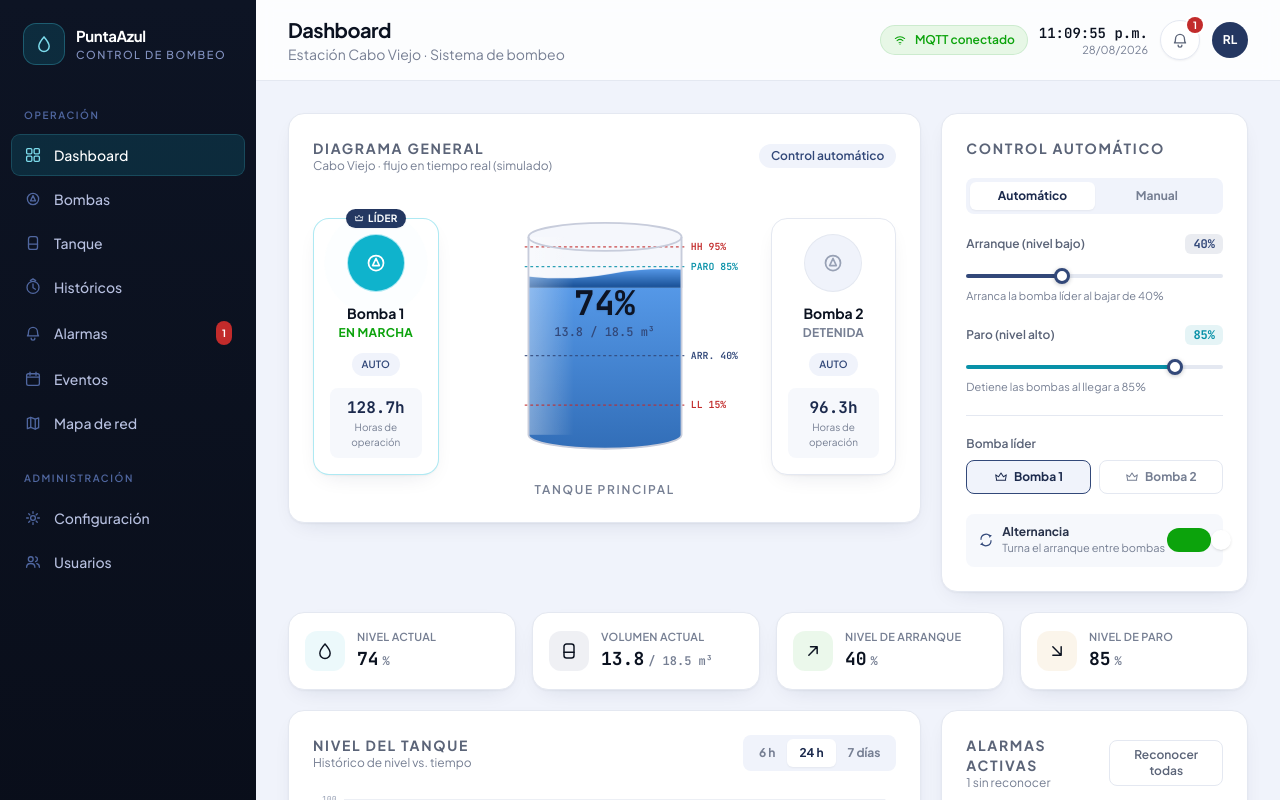
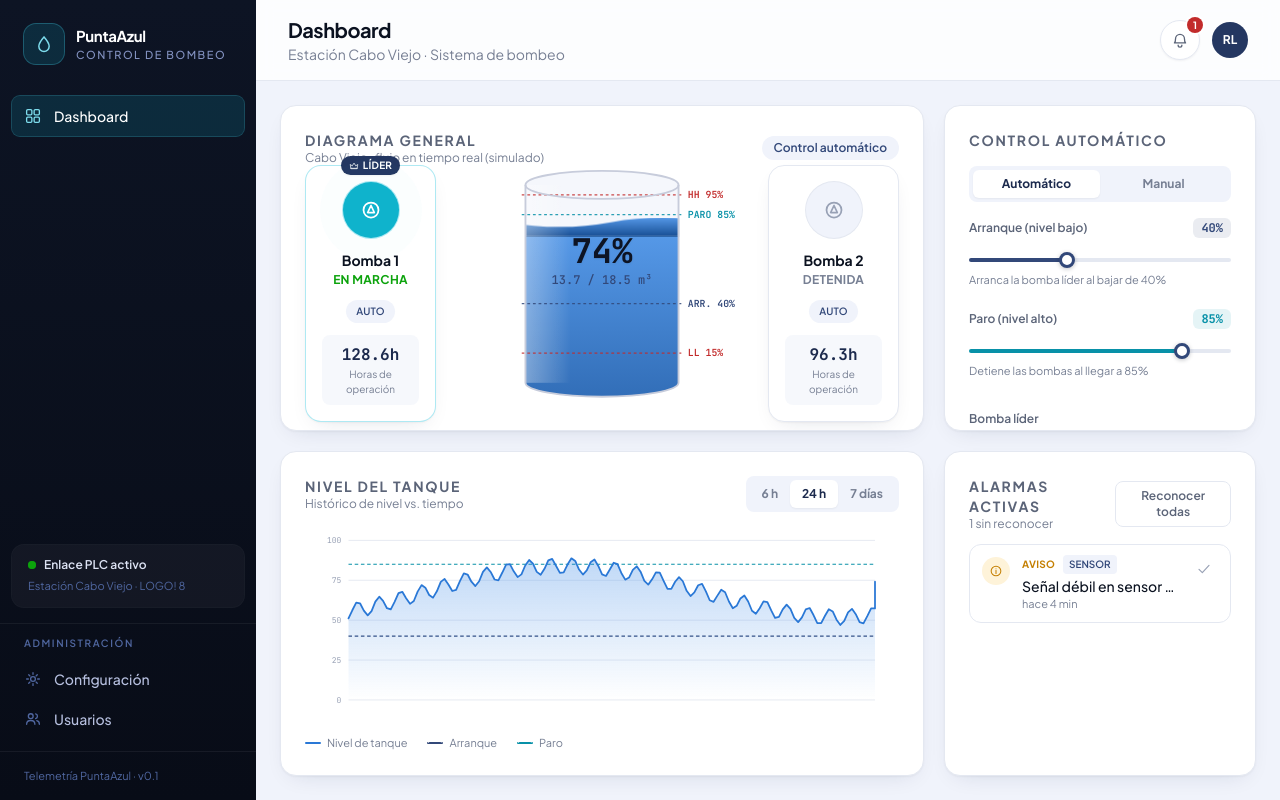
Before and after one commit to RubenTAM/ControldeBombas_PuntaAzul, a React (Vite) app: page / in a window 1280 px wide. Shown: the top 800 px of the page. Built offline with nearby package versions, Linux system fonts and the light colour scheme.

Commit message:
Ajusta layout del dashboard: sin scroll, menú simplificado, header limpio

```diff
--- a/src/App.jsx
+++ b/src/App.jsx
@@ -3,7 +3,6 @@ import Sidebar from './components/Sidebar.jsx'
 import Header from './components/Header.jsx'
 import SystemDiagram from './components/SystemDiagram.jsx'
 import ControlPanel from './components/ControlPanel.jsx'
-import StatTiles from './components/StatTiles.jsx'
 import LevelHistoryChart from './components/LevelHistoryChart.jsx'
 import AlarmsPanel from './components/AlarmsPanel.jsx'
 import { useTelemetry } from './hooks/useTelemetry.js'
@@ -13,24 +12,22 @@ export default function App() {
   const [active, setActive] = useState('dashboard')
 
   return (
-    <div className="flex min-h-screen bg-navy-50">
+    <div className="flex h-screen overflow-hidden bg-navy-50">
       <Sidebar active={active} onNavigate={setActive} alarmCount={telemetry.activeAlarms.length} />
 
-      <div className="flex min-w-0 flex-1 flex-col">
-        <Header connected={telemetry.connected} now={telemetry.now} alarmCount={telemetry.activeAlarms.length} onMenu={() => {}} />
+      <div className="flex min-w-0 flex-1 flex-col overflow-hidden">
+        <Header alarmCount={telemetry.activeAlarms.length} onMenu={() => {}} />
 
-        <main className="flex-1 space-y-5 p-4 sm:p-6 lg:p-8">
-          <div className="grid grid-cols-1 gap-5 xl:grid-cols-3">
-            <div className="xl:col-span-2">
+        <main className="flex min-h-0 flex-1 flex-col gap-4 overflow-hidden p-4 sm:p-5 lg:gap-5 lg:p-6">
+          <div className="grid min-h-0 flex-1 grid-cols-1 items-stretch gap-4 lg:gap-5 xl:grid-cols-3">
+            <div className="min-h-0 xl:col-span-2">
               <SystemDiagram telemetry={telemetry} />
             </div>
             <ControlPanel telemetry={telemetry} />
           </div>
 
-          <StatTiles telemetry={telemetry} />
-
-          <div className="grid grid-cols-1 gap-5 xl:grid-cols-3">
-            <div className="xl:col-span-2">
+          <div className="grid min-h-0 flex-1 grid-cols-1 items-stretch gap-4 lg:gap-5 xl:grid-cols-3">
+            <div className="min-h-0 xl:col-span-2">
               <LevelHistoryChart telemetry={telemetry} />
             </div>
             <AlarmsPanel telemetry={telemetry} />
--- a/src/components/AlarmsPanel.jsx
+++ b/src/components/AlarmsPanel.jsx
@@ -19,8 +19,8 @@ export default function AlarmsPanel({ telemetry }) {
   const { alarms, activeAlarms, acknowledgeAlarm, acknowledgeAll, now } = telemetry
 
   return (
-    <section className="flex flex-col rounded-2xl border border-ink-100 bg-white p-5 shadow-card sm:p-6">
-      <div className="mb-3 flex items-center justify-between">
+    <section className="flex h-full flex-col overflow-hidden rounded-2xl border border-ink-100 bg-white p-5 shadow-card sm:p-6">
+      <div className="mb-3 flex shrink-0 items-center justify-between">
         <div>
           <h2 className="text-sm font-bold uppercase tracking-[0.12em] text-ink-500">Alarmas activas</h2>
           <p className="text-xs text-ink-400">{activeAlarms.length} sin reconocer</p>
@@ -35,7 +35,7 @@ export default function AlarmsPanel({ telemetry }) {
         )}
       </div>
 
-      <div className="scroll-thin -mx-1 max-h-[290px] space-y-1.5 overflow-y-auto px-1">
+      <div className="scroll-thin -mx-1 min-h-0 flex-1 space-y-1.5 overflow-y-auto px-1">
         {alarms.length === 0 && <p className="py-8 text-center text-sm text-ink-300">Sin eventos registrados.</p>}
         {alarms.slice(0, 12).map((a) => {
           const cfg = SEVERITY[a.severity] ?? SEVERITY.warning
--- a/src/components/ControlPanel.jsx
+++ b/src/components/ControlPanel.jsx
@@ -58,7 +58,7 @@ export default function ControlPanel({ telemetry }) {
   } = telemetry
 
   return (
-    <section className="flex flex-col gap-5 rounded-2xl border border-ink-100 bg-white p-5 shadow-card sm:p-6">
+    <section className="flex h-full flex-col justify-between gap-4 overflow-hidden rounded-2xl border border-ink-100 bg-white p-5 shadow-card sm:p-6">
       <div className="flex items-center justify-between">
         <h2 className="text-sm font-bold uppercase tracking-[0.12em] text-ink-500">Control automático</h2>
       </div>
--- a/src/components/Header.jsx
+++ b/src/components/Header.jsx
@@ -1,17 +1,8 @@
-import { useMemo } from 'react'
-import { IconWifi, IconBell, IconMenu } from '../icons.jsx'
+import { IconBell, IconMenu } from '../icons.jsx'
 
-export default function Header({ connected, now, alarmCount, onMenu }) {
-  const { time, date } = useMemo(() => {
-    const d = new Date(now)
-    return {
-      time: d.toLocaleTimeString('es-MX', { hour: '2-digit', minute: '2-digit', second: '2-digit' }),
-      date: d.toLocaleDateString('es-MX', { day: '2-digit', month: '2-digit', year: 'numeric' }),
-    }
-  }, [now])
-
+export default function Header({ alarmCount, onMenu }) {
   return (
-    <header className="flex items-center justify-between gap-4 border-b border-ink-100 bg-white/80 px-5 py-4 backdrop-blur lg:px-8">
+    <header className="flex shrink-0 items-center justify-between gap-4 border-b border-ink-100 bg-white/80 px-5 py-4 backdrop-blur lg:px-8">
       <div className="flex items-center gap-3">
         <button onClick={onMenu} className="rounded-lg p-2 text-ink-500 hover:bg-navy-50 lg:hidden">
           <IconMenu className="h-5 w-5" />
@@ -23,23 +14,6 @@ export default function Header({ connected, now, alarmCount, onMenu }) {
       </div>
 
       <div className="flex items-center gap-2.5 sm:gap-3">
-        <div
-          className={[
-            'hidden items-center gap-2 rounded-full px-3 py-1.5 text-xs font-semibold ring-1 sm:flex',
-            connected
-              ? 'bg-status-goodBg text-status-good ring-status-good/20'
-              : 'bg-status-criticalBg text-status-critical ring-status-critical/20',
-          ].join(' ')}
-        >
-          <IconWifi className="h-3.5 w-3.5" />
-          {connected ? 'MQTT conectado' : 'Reconectando…'}
-        </div>
-
-        <div className="hidden flex-col items-end leading-tight md:flex">
-          <span className="font-mono text-sm font-semibold tabular-nums text-ink-900">{time}</span>
-          <span className="text-[11px] text-ink-400">{date}</span>
-        </div>
-
         <button className="relative rounded-full border border-ink-100 bg-white p-2.5 text-ink-500 shadow-sm hover:text-navy-600">
           <IconBell className="h-[18px] w-[18px]" />
           {alarmCount > 0 && (
--- a/src/components/LevelHistoryChart.jsx
+++ b/src/components/LevelHistoryChart.jsx
@@ -88,8 +88,8 @@ export default function LevelHistoryChart({ telemetry }) {
     })
 
   return (
-    <section className="rounded-2xl border border-ink-100 bg-white p-5 shadow-card sm:p-6">
-      <div className="mb-4 flex flex-wrap items-center justify-between gap-3">
+    <section className="flex h-full flex-col overflow-hidden rounded-2xl border border-ink-100 bg-white p-5 shadow-card sm:p-6">
+      <div className="mb-4 flex shrink-0 flex-wrap items-center justify-between gap-3">
         <div>
           <h2 className="text-sm font-bold uppercase tracking-[0.12em] text-ink-500">Nivel del tanque</h2>
           <p className="text-xs text-ink-400">Histórico de nivel vs. tiempo</p>
@@ -110,11 +110,12 @@ export default function LevelHistoryChart({ telemetry }) {
         </div>
       </div>
 
-      <div className="relative">
+      <div className="relative min-h-0 flex-1">
         <svg
           ref={svgRef}
           viewBox={`0 0 ${VB_W} ${VB_H}`}
-          className="w-full touch-none"
+          className="h-full w-full touch-none"
+          preserveAspectRatio="xMidYMid meet"
           onMouseMove={handleMove}
           onMouseLeave={() => setHoverIdx(null)}
         >
@@ -178,7 +179,7 @@ export default function LevelHistoryChart({ telemetry }) {
         )}
       </div>
 
-      <div className="mt-3 flex flex-wrap items-center gap-x-5 gap-y-1.5 text-[11px] text-ink-400">
+      <div className="mt-3 flex shrink-0 flex-wrap items-center gap-x-5 gap-y-1.5 text-[11px] text-ink-400">
         <LegendDot color="#2a78d6" label="Nivel de tanque" line />
         <LegendDot color="#324879" label="Arranque" dashed />
         <LegendDot color="#0891a8" label="Paro" dashed />
--- a/src/components/Sidebar.jsx
+++ b/src/components/Sidebar.jsx
@@ -1,24 +1,6 @@
-import {
-  IconGrid,
-  IconPump,
-  IconTank,
-  IconHistory,
-  IconBell,
-  IconCalendar,
-  IconMap,
-  IconSettings,
-  IconUsers,
-} from '../icons.jsx'
+import { IconGrid, IconSettings, IconUsers } from '../icons.jsx'
 
-const NAV = [
-  { key: 'dashboard', label: 'Dashboard', icon: IconGrid },
-  { key: 'bombas', label: 'Bombas', icon: IconPump },
-  { key: 'tanque', label: 'Tanque', icon: IconTank },
-  { key: 'historicos', label: 'Históricos', icon: IconHistory },
-  { key: 'alarmas', label: 'Alarmas', icon: IconBell, badgeKey: 'alarms' },
-  { key: 'eventos', label: 'Eventos', icon: IconCalendar },
-  { key: 'mapa', label: 'Mapa de red', icon: IconMap },
-]
+const NAV = [{ key: 'dashboard', label: 'Dashboard', icon: IconGrid }]
 
 const FOOT = [
   { key: 'config', label: 'Configuración', icon: IconSettings },
@@ -39,9 +21,6 @@ export default function Sidebar({ active, onNavigate, alarmCount }) {
       </div>
 
       <nav className="mt-2 flex-1 space-y-1 px-3">
-        <p className="px-3 pb-2 pt-3 text-[10px] font-semibold uppercase tracking-[0.16em] text-navy-400">
-          Operación
-        </p>
         {NAV.map((item) => (
           <NavItem
             key={item.key}
@@ -50,13 +29,6 @@ export default function Sidebar({ active, onNavigate, alarmCount }) {
             badge={item.badgeKey === 'alarms' ? alarmCount : 0}
             onClick={() => onNavigate(item.key)}
           />
-        ))}
-
-        <p className="px-3 pb-2 pt-6 text-[10px] font-semibold uppercase tracking-[0.16em] text-navy-400">
-          Administración
-        </p>
-        {FOOT.map((item) => (
-          <NavItem key={item.key} item={item} active={active === item.key} onClick={() => onNavigate(item.key)} />
         ))}
       </nav>
 
@@ -69,6 +41,15 @@ export default function Sidebar({ active, onNavigate, alarmCount }) {
           <p className="text-xs font-semibold text-navy-100">Enlace PLC activo</p>
         </div>
         <p className="mt-1 text-[11px] leading-relaxed text-navy-400">Estación Cabo Viejo · LOGO! 8</p>
+      </div>
+
+      <div className="border-t border-white/[0.06] px-3 py-3">
+        <p className="px-3 pb-2 text-[10px] font-semibold uppercase tracking-[0.16em] text-navy-400">
+          Administración
+        </p>
+        {FOOT.map((item) => (
+          <NavItem key={item.key} item={item} active={active === item.key} onClick={() => onNavigate(item.key)} />
+        ))}
       </div>
 
       <div className="border-t border-white/[0.06] px-6 py-4">
--- a/src/components/SystemDiagram.jsx
+++ b/src/components/SystemDiagram.jsx
@@ -6,8 +6,8 @@ export default function SystemDiagram({ telemetry }) {
   const { pumps, setPumpRunning, controlMode, leadPump, level, thresholds, limits, volume, capacity } = telemetry
 
   return (
-    <section className="rounded-2xl border border-ink-100 bg-white p-5 shadow-card sm:p-6">
-      <div className="mb-5 flex items-center justify-between">
+    <section className="flex h-full flex-col overflow-hidden rounded-2xl border border-ink-100 bg-white p-5 shadow-card sm:p-6">
+      <div className="mb-4 flex shrink-0 items-center justify-between">
         <div>
           <h2 className="text-sm font-bold uppercase tracking-[0.12em] text-ink-500">Diagrama general</h2>
           <p className="text-xs text-ink-400">Cabo Viejo · flujo en tiempo real (simulado)</p>
@@ -17,7 +17,7 @@ export default function SystemDiagram({ telemetry }) {
         </span>
       </div>
 
-      <div className="flex flex-col items-center gap-6 md:flex-row md:justify-center">
+      <div className="flex min-h-0 flex-1 flex-col items-center justify-center gap-6 md:flex-row md:justify-center">
         <PumpCard pump={pumps.p1} isLead={leadPump === 'p1'} controlMode={controlMode} onToggle={setPumpRunning} />
         <FlowPipe running={pumps.p1.running} />
         <TankVisual level={level} thresholds={thresholds} limits={limits} volume={volume} capacity={capacity} />
```
Also changed, not shown: 1 other file (tests, documents, lock files or other folders).
